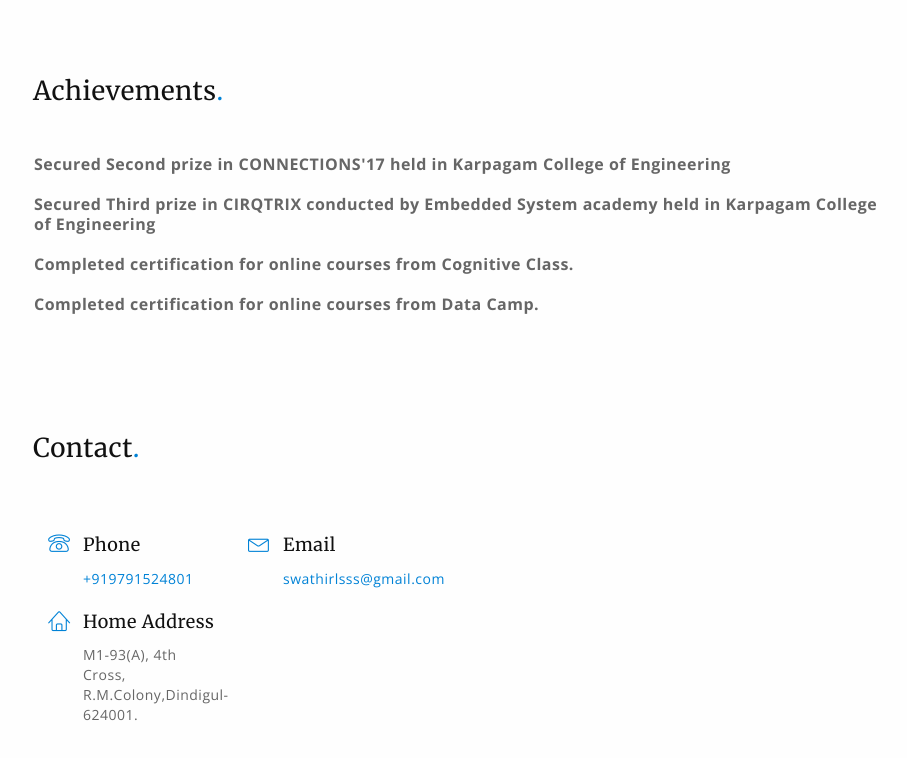
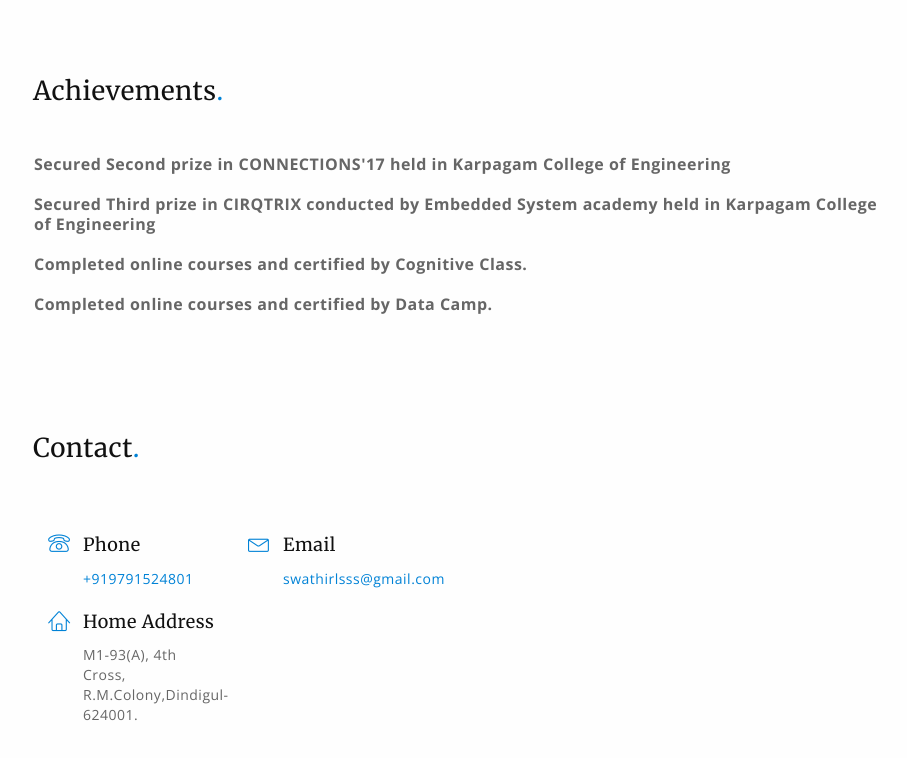
Before and after one commit to SwathiRavikumar/Swathi, a plain HTML site: page index.html in a window 1280 px wide. Shown: the part 2758-3516 px from the top of the page, without its empty margins (372-1279 px from the left). Drawn offline with nearby package versions, Linux system fonts and the light colour scheme.

Commit message:
Update index.html

```diff
--- a/index.html
+++ b/index.html
@@ -335,9 +335,9 @@
                         <br>
 						<li><b>Secured Third prize in CIRQTRIX conducted by Embedded System academy held in Karpagam College of Engineering</b></li>
                         <br>
-                        <li><b>Completed certification for online courses from Cognitive Class.</b></li>
+                        <li><b>Completed online courses and certified  by Cognitive Class.</b></li>
 						<br>
-						<li><b>Completed certification for online courses from Data Camp.</b></li>
+						<li><b>Completed online courses and certified by Data Camp.</b></li>
 
                     </ul>
             </div><!-- / container -->
```
